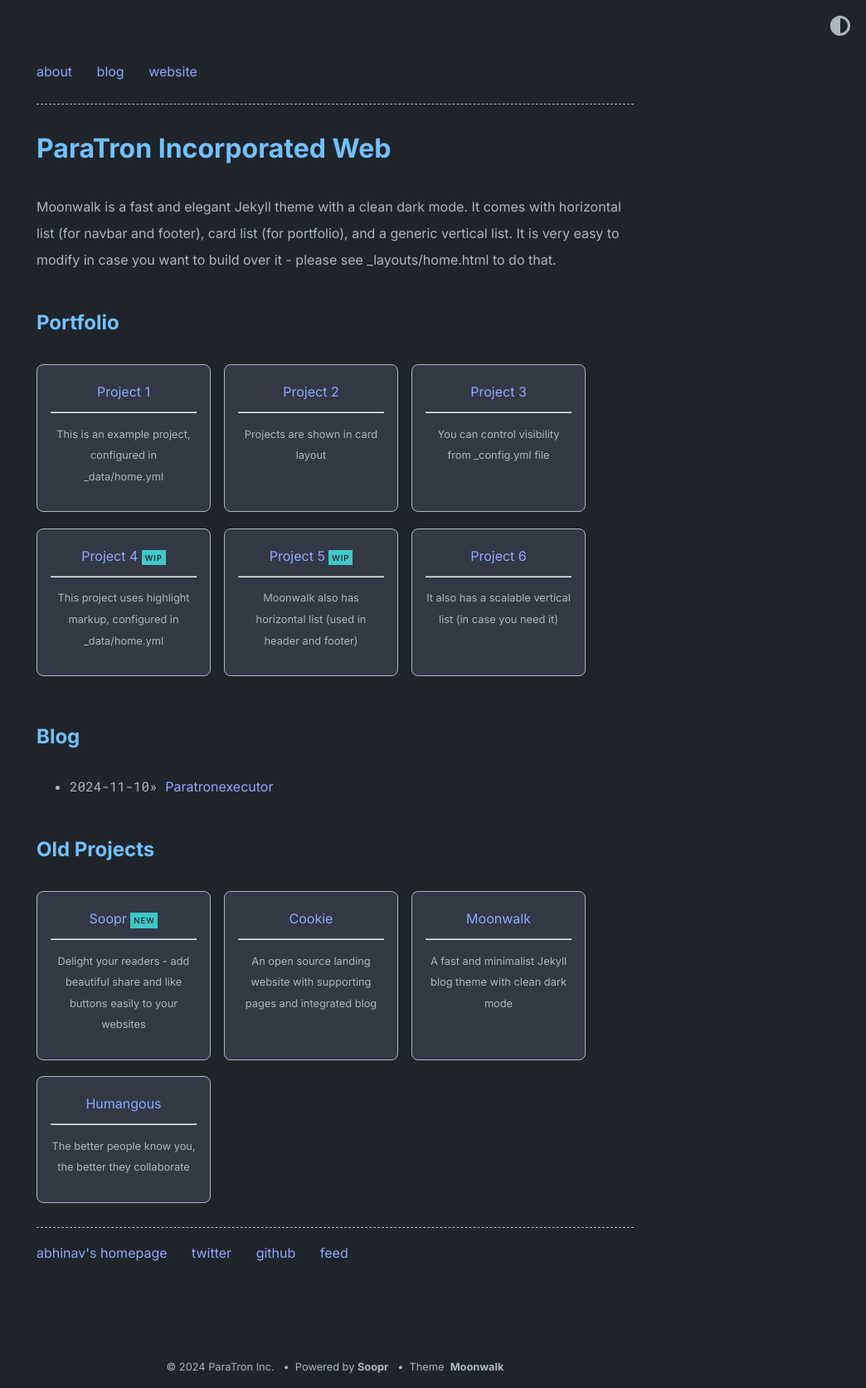
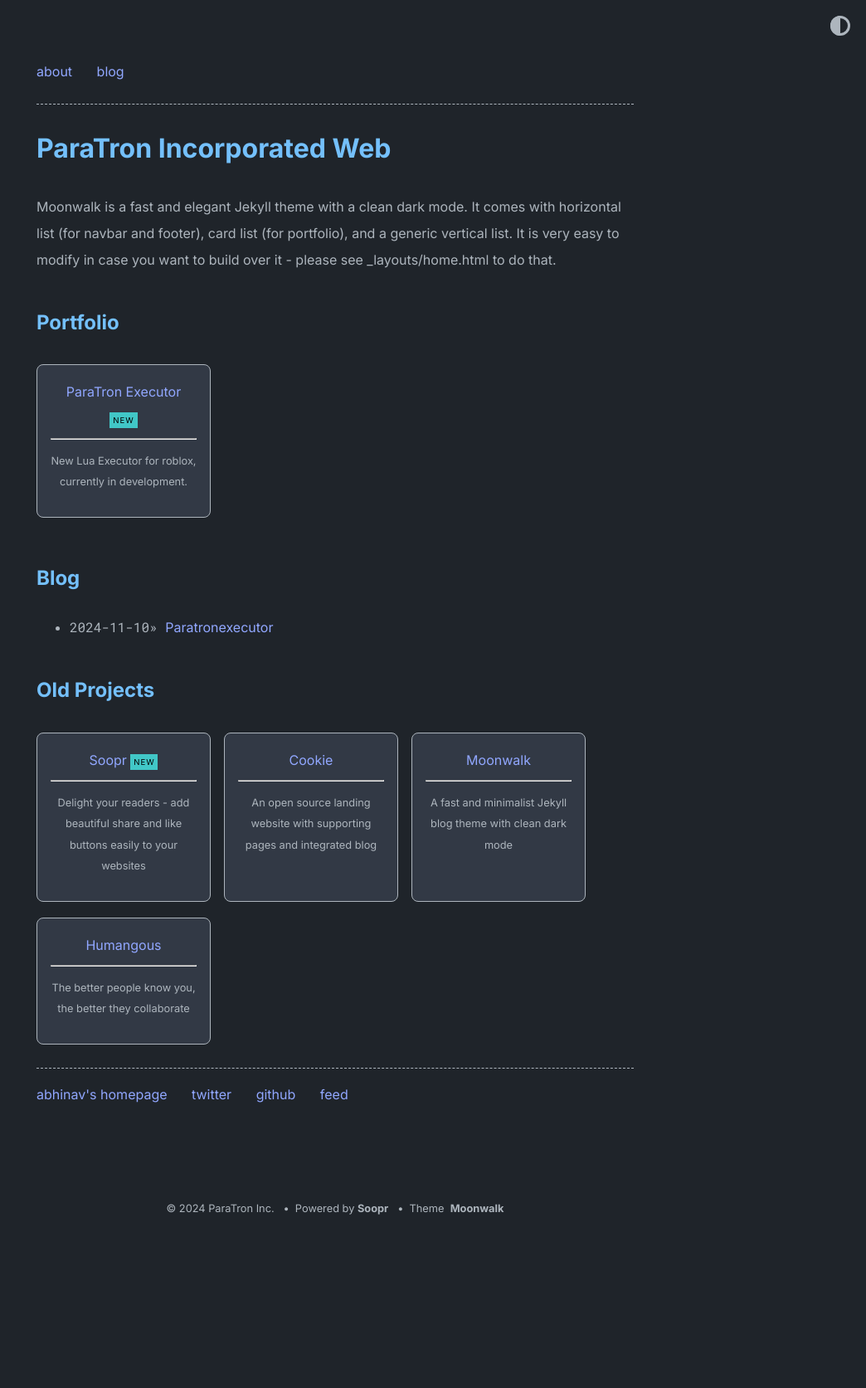
Before and after one commit to ParaTronIncorporated/paratronincorporated.github.io, a Jekyll site: the page built from index.md, in a window 1280 px wide. Shown: the whole page at 83% size, without its empty margins (236-1280 px from the left). Built offline with Jekyll 4.4.1, drawn with Linux system fonts in a browser that asks for light colours; after the commit the page ends 1482 px from its top, so only the background shows below that.

Commit message:
Update home.yml

```diff
--- a/_data/home.yml
+++ b/_data/home.yml
@@ -5,35 +5,11 @@ navbar_entries:
   - title: blog
     url: blog
 
-  - title: website
-    url: https://www.abhinav.co
-
 project_entries:
-  - title: Project 1
-    url: overview-post
-    desc: This is an example project, configured in _data/home.yml
-
-  - title: Project 2
-    url: overview-post
-    desc: Projects are shown in card layout
-
-  - title: Project 3
-    url: overview-post
-    desc: You can control visibility from _config.yml file
-
-  - title: Project 4
-    url: overview-post
-    desc: This project uses highlight markup, configured in _data/home.yml
-    highlight: WIP
-
-  - title: Project 5
-    url: overview-post
-    desc: Moonwalk also has horizontal list (used in header and footer)
-    highlight: WIP
-
-  - title: Project 6
-    url: overview-post
-    desc: It also has a scalable vertical list (in case you need it)
+  - title: ParaTron Executor
+    url: paratron-executor
+    desc: New Lua Executor for roblox, currently in development.
+    highlight: NEW
 
 old_project_entries:
   - title: Soopr
```
